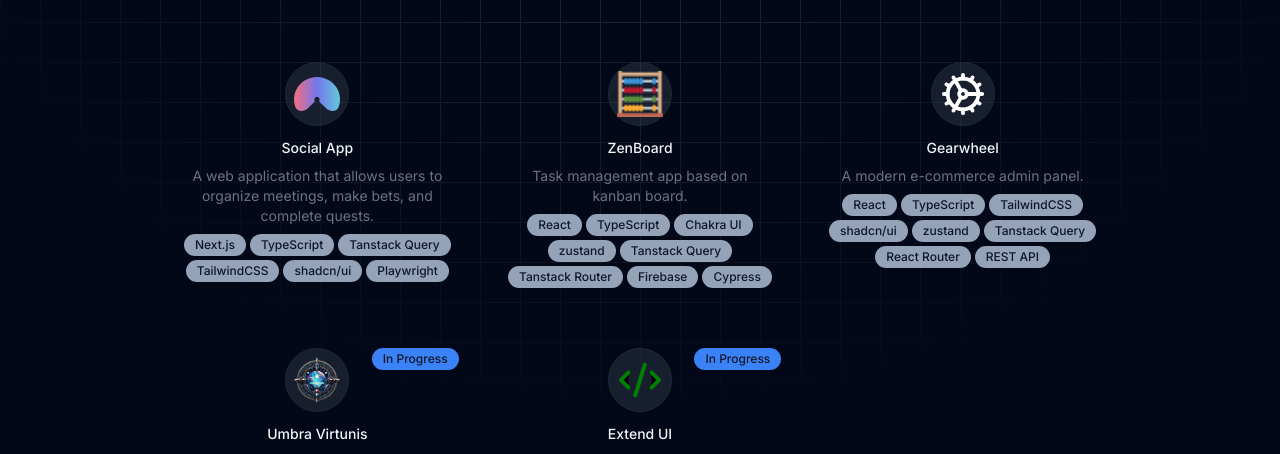
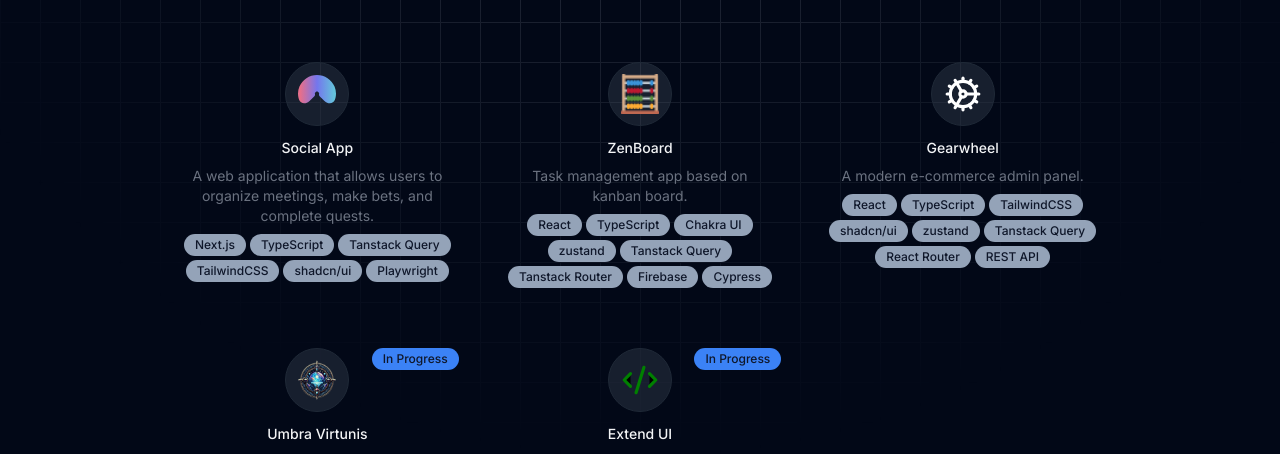
Before and after one commit to rynkovski/portfolio_v2, a Next.js app: page /projects in a window 1280 px wide. Shown: the part 338-792 px from the top of the page. Built offline with nearby package versions, Linux system fonts and the light colour scheme.

Commit message:
feat: update projects logos

```diff
--- a/src/app/(sections)/projects/page.tsx
+++ b/src/app/(sections)/projects/page.tsx
@@ -111,8 +111,9 @@
                     <Image
                       src={project.image}
                       alt={project.name}
-                      width={500}
-                      height={500}
+                      width={1000}
+                      height={1000}
+                      className="w-12 h-12 p-1"
                     />
                   </div>
                   <div className="mt-2 mb-1 text-sm font-medium text-gray-900 dark:text-gray-100">
```
Also changed, not shown: public/images/socialapp-logo.svg.
